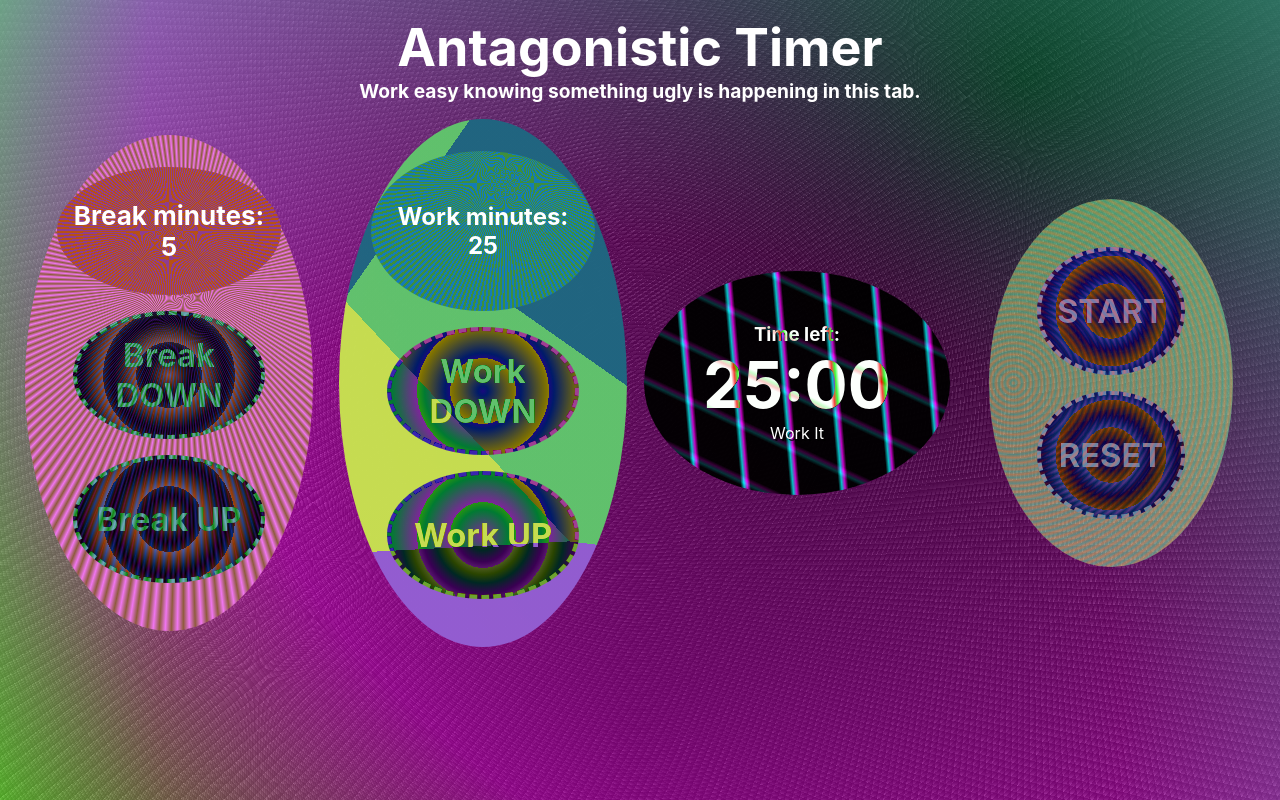
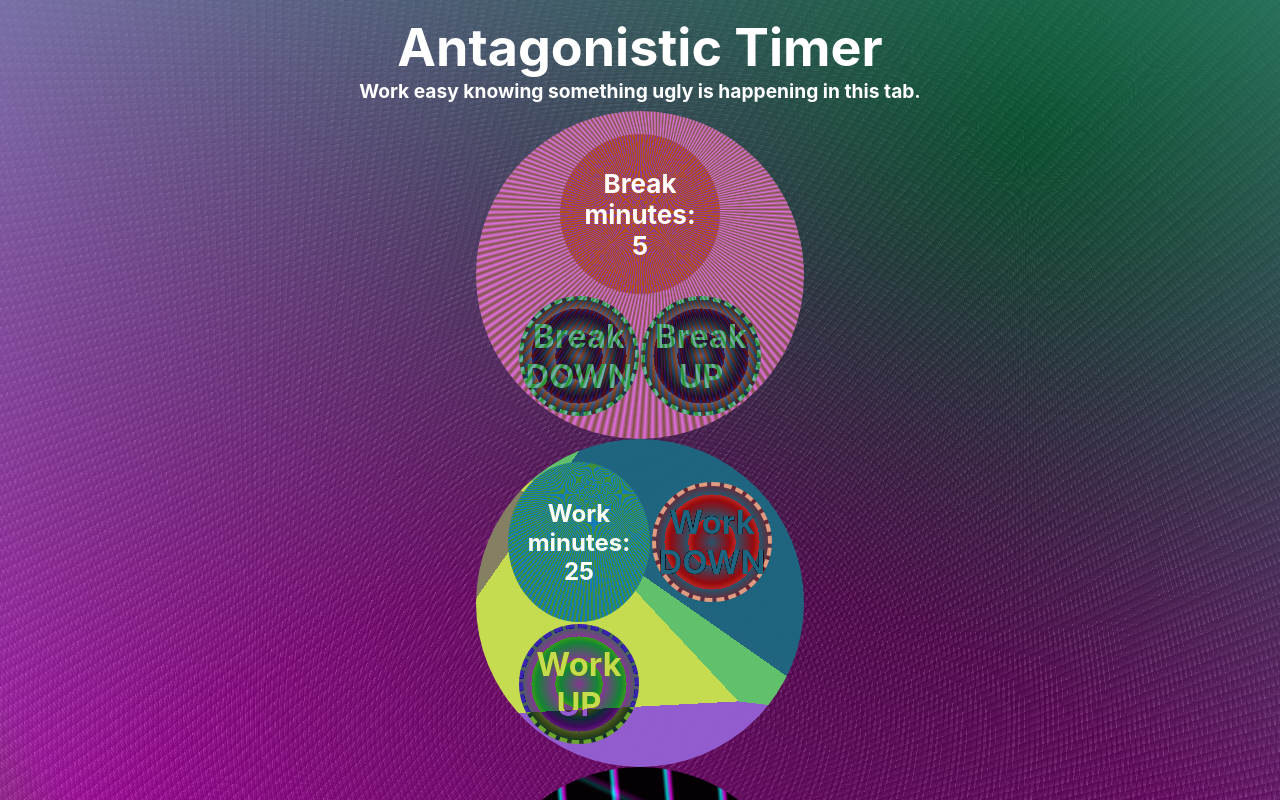
Before and after one commit to MatthieuPierce/antagonistic-timer, a React (Create React App) app: page / in a window 1280 px wide. Shown: the top 800 px of the page. Built offline with nearby package versions, Linux system fonts and the light colour scheme.

Commit message:
normalizing element sizes

```diff
--- a/src/App.css
+++ b/src/App.css
@@ -29,9 +29,10 @@
   padding: 1rem;
   text-align: center;
   min-height: 100vh;
-  display: grid;
+  min-width: 100%;
+  /* display: grid;
   grid-template-columns: repeat(auto-fill, minmax(250px, 1fr));
-  gap: 0.5rem;
+  gap: 0.5rem; */
   place-content: start;
   place-items: center;
   box-sizing: border-box;
@@ -102,24 +103,24 @@
   background:
     repeating-radial-gradient(
       circle at 50% 50%,
-    hsla(199, 80%, 60%, 1) 0%,
-    hsla(350, 80%, 60%, 1) 30%);
+    hsla(199, 80%, 60%, 0.9) 0%,
+    hsla(350, 80%, 60%, 0.9) 30%);
   border: white 4px dashed;
   border-radius: 100%;
   box-sizing: border-box;
   color: white;
   display: grid;
   font-size: calc(12px + 2vmin);
-  min-width: 8rem;
-  max-width: 12rem;
-  margin: 1rem;
-  min-height: 8rem;
+  width: 15vmin;
+  height: 15vmin;
+  min-width: 5rem;
+  min-height: 5rem;
 
   /* background-clip: text;
   -webkit-background-clip: text;
   color: transparent; */
   mix-blend-mode: difference;
-  padding: 1rem;
+  /* padding: 1rem; */
   place-content: center;
   user-select: none;
 }
--- a/src/App.js
+++ b/src/App.js
@@ -18,6 +18,7 @@ function App() {
         <h1> Antagonistic Timer</h1>
         <h2>Work easy knowing something ugly is happening in this tab.</h2>
       </header>
+      <>
         <BreakControls />
         <SessionControls />
         <CountdownDisplay />
@@ -25,6 +26,8 @@ function App() {
         <TimerModule />
         <BeepO />
         {/* <ReactFCCtest /> */}
+
+      </>
     </div>
   );
 }
--- a/src/components/BreakControls.css
+++ b/src/components/BreakControls.css
@@ -1,14 +1,25 @@
 #breakPad {
   background:
   repeating-conic-gradient(from 20deg at 55% 30%,
-    hsla(22, 40%, 40%, 1) 0deg,
-    hsla(300, 80%, 70%, 1) 1deg,
-    hsla(22, 40%, 40%, 1) 2deg
+    hsla(22, 40%, 40%, 0.8) 0deg,
+    hsla(300, 80%, 70%, 0.9) 1deg,
+    hsla(22, 40%, 40%, 0.8) 2deg
     );
   border-radius: 100%;
   box-sizing: border-box;
-  padding: 2rem;
+  display: grid;
+  grid: "top top"
+        "left right";
+  place-content: center;
+  place-items: center;
+  gap: 2px;
+  width: 41vmin;
+  height: 41vmin;
+  min-height: 13rem;
+  min-width: 13rem;
   max-width: 100%;
+  margin: 0rem;
+  /* padding: 15%; */
 
 }
 
@@ -20,11 +31,15 @@
   color: white;
   border-radius: 100%;
   box-sizing: border-box;
+  grid-area: top;
   display: grid;
   place-content: center;
+  place-items: center;
   /* padding: 1rem; */
-  min-height: 8rem;
-  min-width: 8rem;
+  height: 20vmin;
+  width: 20vmin;
+  min-height: 5rem;
+  min-width: 5rem;
 }
 
 .break-header h2 {
@@ -32,3 +47,11 @@
   font-size: calc(10px + 2vmin);
   width: 100%;
 }
+
+#break-decrement {
+  grid-area: left;
+}
+
+#break-increment {
+  grid-area: right;
+}
--- a/src/components/CountdownDisplay.css
+++ b/src/components/CountdownDisplay.css
@@ -1,6 +1,5 @@
 #countdown-pad {
   display: grid;
-  min-height: 14rem;
   border-radius: 100%;
   background:
     repeating-linear-gradient(85deg,
@@ -15,10 +14,24 @@
       hsla(0, 0%, 0%, 0.8) 3% 15%,
       hsla(180, 100%, 50%, 0.8) 16%
       );
-  min-width: 100%;
+  /* min-width: 100%;
+  max-width: 100%; */
+  text-shadow:2px 2px hsla(0, 0%, 0%, 0.75);
+  border-radius: 100%;
+  box-sizing: border-box;
+  grid: "top top"
+        "left right";
+  place-content: center;
+  place-items: center;
+  gap: 2px;
+  width: 41vmin;
+  height: 41vmin;
+  min-height: 13rem;
+  min-width: 13rem;
   max-width: 100%;
-  place-content: center;
-  text-shadow:2px 2px hsla(0, 0%, 0%, 0.75)}
+  margin: 0rem;
+
+}
 
 #countdown-pad > h3 {
   mix-blend-mode: difference;
--- a/src/components/PlayControls.css
+++ b/src/components/PlayControls.css
@@ -6,10 +6,20 @@
     hsla(150, 100%, 70%, 0.5) 3%
 
     );
-  padding: 2rem;
   border-radius: 100%;
   box-sizing: border-box;
+  display: grid;
+  grid: "top top"
+        "left right";
+  place-content: center;
+  place-items: center;
+  gap: 2px;
+  width: 41vmin;
+  height: 41vmin;
+  min-height: 13rem;
+  min-width: 13rem;
   max-width: 100%;
+  margin: 0rem;
 }
 
 #playPad .btn {
--- a/src/components/SessionControls.css
+++ b/src/components/SessionControls.css
@@ -15,6 +15,22 @@
   box-sizing: border-box;
   border-radius: 100%;
   max-width: 100%;
+
+  border-radius: 100%;
+  box-sizing: border-box;
+  display: grid;
+  grid: "top top"
+        "left right";
+  place-content: center;
+  place-items: center;
+  gap: 2px;
+  width: 41vmin;
+  height: 41vmin;
+  min-height: 13rem;
+  min-width: 13rem;
+  max-width: 100%;
+  margin: 0rem;
+
   }
 
 .session-header {
```
Lines whose indentation alone changed are shown as unchanged.
